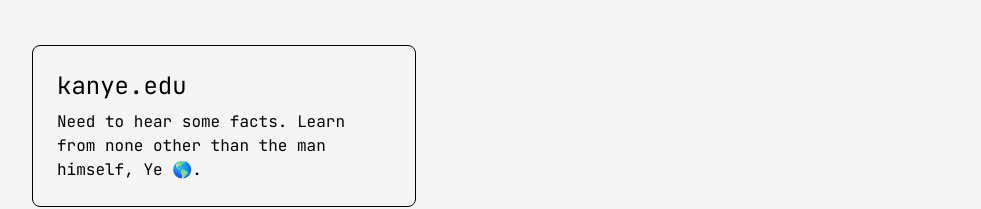
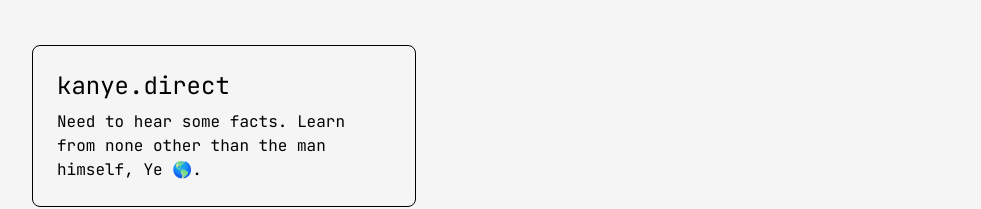
Before and after one commit to hcardonaweb/chicano.dev, a Next.js app: page /projects in a window 1280 px wide. Shown: the part 207-416 px from the top of the page, without its empty margins (144-1125 px from the left). Built offline with nearby package versions, Linux system fonts and the light colour scheme.

Commit message:
Added projects & tech components.

```diff
--- a/components/Technologies.js
+++ b/components/Technologies.js
@@ -4,13 +4,13 @@
 const Technologies = () => {
   return (
     <>
-      <div className="md:ml-6 grid grid-cols-3 gap-2 h-full">
+      <div className="grid h-full grid-cols-3 gap-y-4 md:ml-6">
         {TechData.map((tech) => (
-            <FontAwesomeIcon
-              key={tech.id}
-              className="m-auto h-10"
-              icon={["fab", tech.icon]}
-            />
+          <FontAwesomeIcon
+            key={tech.id}
+            className="m-auto h-10"
+            icon={["fab", tech.icon]}
+          />
         ))}
       </div>
     </>
--- a/pages/projects.js
+++ b/pages/projects.js
@@ -9,10 +9,12 @@
           class="block max-w-sm rounded-lg border p-6 hover:shadow-md"
         >
           <h5 class="mb-2 text-2xl">
-            kanye.edu
+            kanye.direct
+            {/* Add External FA Icon Here */}
           </h5>
           <p>
-            Need to hear some facts. Learn from none other than the man himself, Ye 🌎.
+            Need to hear some facts. Learn from none other than the man himself,
+            Ye 🌎.
           </p>
         </a>
       </div>
--- a/src/fontawesome/fontawesome.js
+++ b/src/fontawesome/fontawesome.js
@@ -15,8 +15,7 @@
   faWordpressSimple,
   faShopify,
   faNpm,
-  faGitSquare
-
+  faGitSquare,
 } from "@fortawesome/free-brands-svg-icons";
 
 library.add(
```
